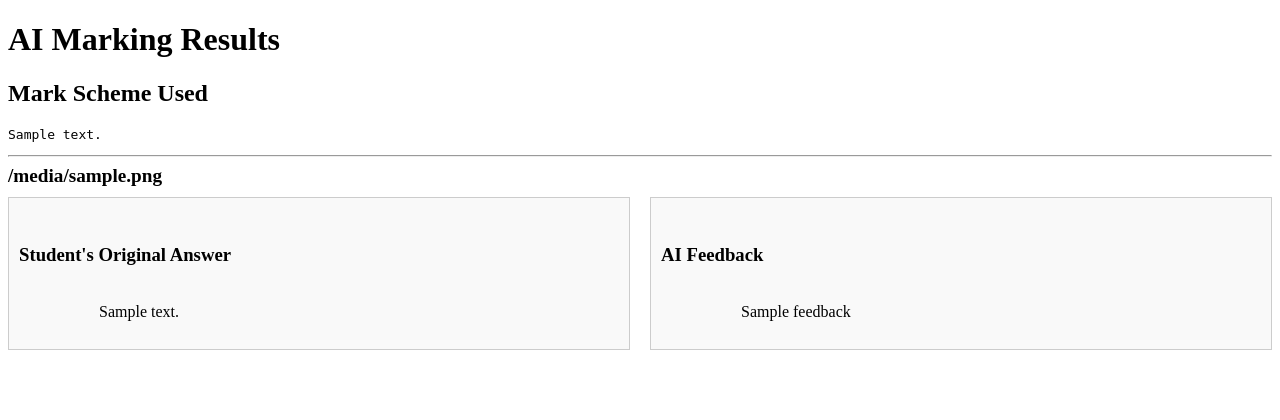
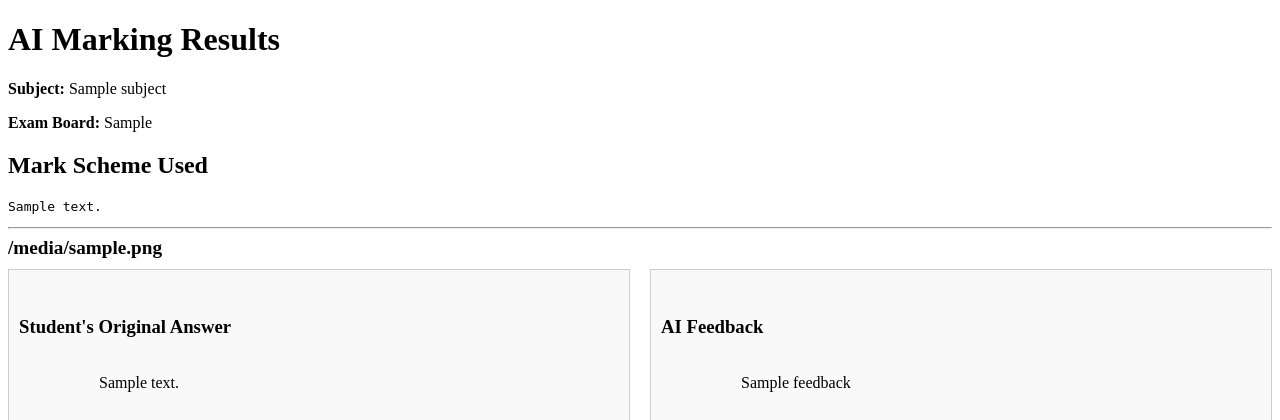
Before and after one commit to djwilliams15/ai-marker-demo, a Flask app: template templates/results.html in a window 1280 px wide. Shown: the top 420 px of the page. Run offline with Flask 3, Linux system fonts and the light colour scheme; the template is opened without the code that fills it: most values are stand-ins (such as "Sample title", 1, 10 or a date in 2020).

Commit message:
Add subject and exam board to results page

```diff
--- a/templates/results.html
+++ b/templates/results.html
@@ -37,6 +37,9 @@
 <body>
     <h1>AI Marking Results</h1>
 
+    <p><strong>Subject:</strong> {{ subject }}</p>
+    <p><strong>Exam Board:</strong> {{ exam_board }}</p>
+
     {% if markscheme_text %}
         <h2>Mark Scheme Used</h2>
         <pre>{{ markscheme_text }}</pre>
```
